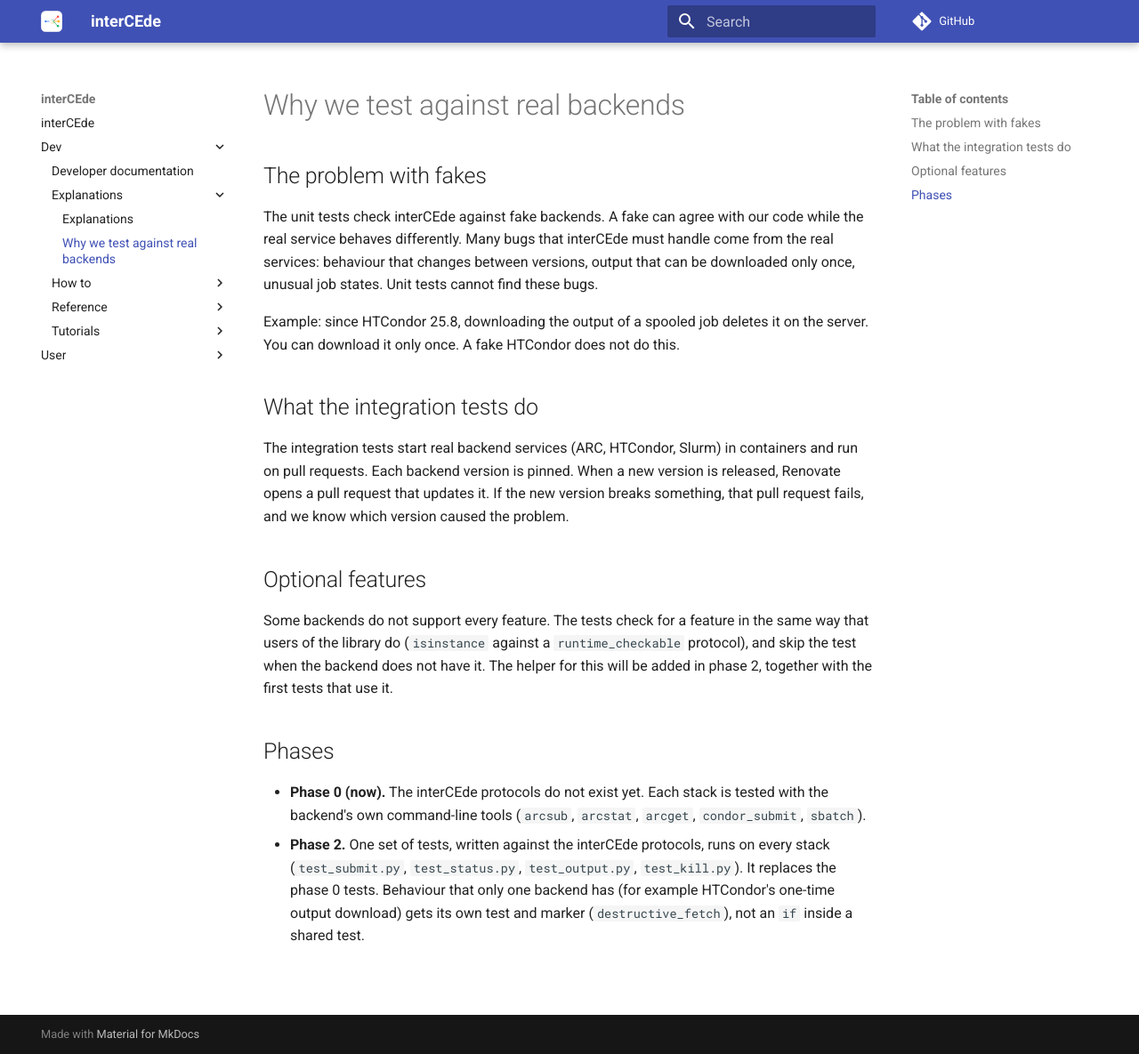
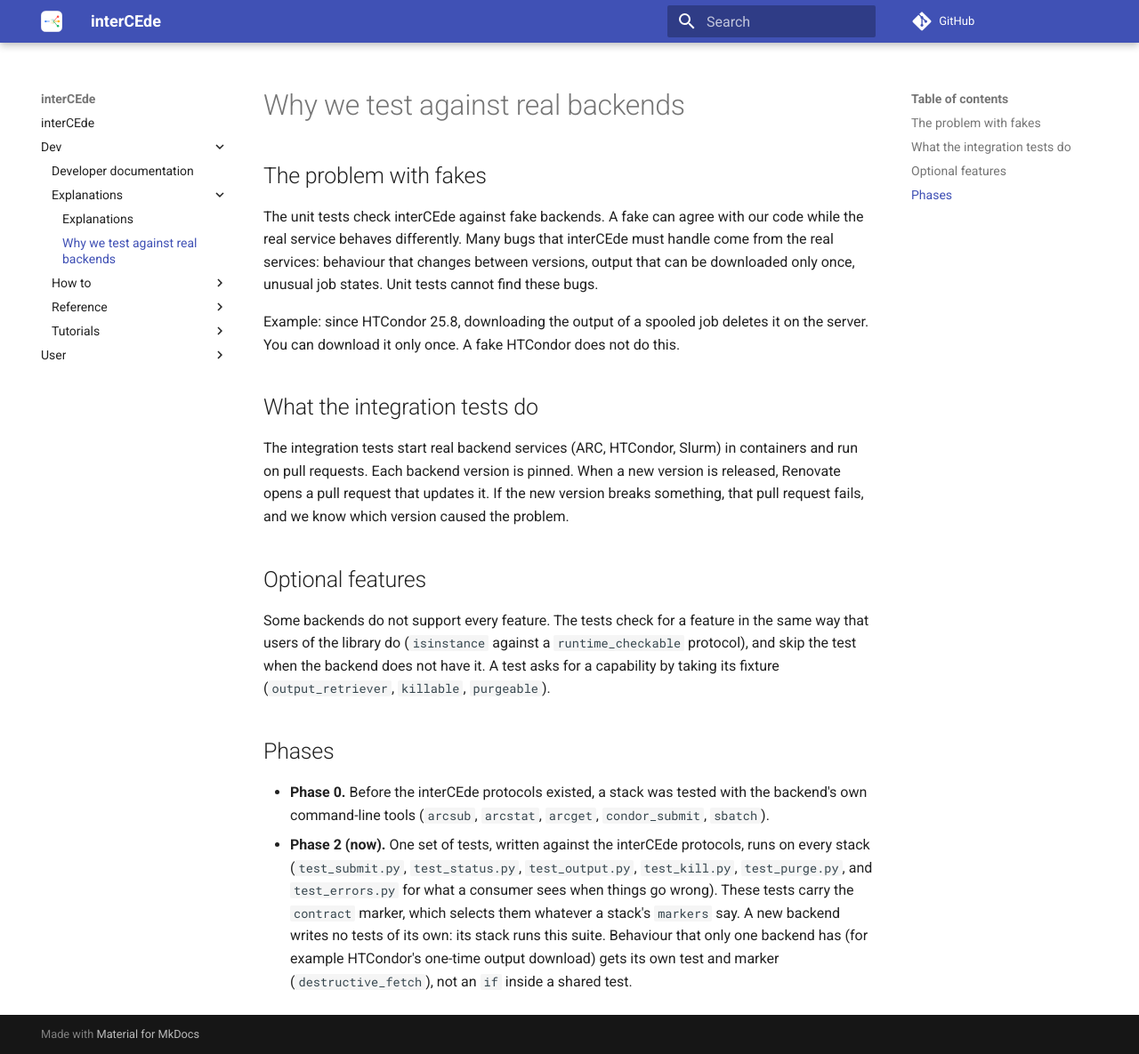
Before and after one commit to DIRACGrid/intercede, an MkDocs documentation site: the page built from docs/dev/explanations/integration-testing.md, in a window 1280 px wide and 1185 px high. Shown: the whole window at 89% size. Built offline with MkDocs 1.6.1 and Material for MkDocs 9.7.7, drawn with Linux system fonts in a browser that asks for light colours; comment, search, counter and statistics services are not loaded.

Commit message:
docs: the shared suite replaces the phase 0 integration tests
Part of #23.

```diff
--- a/docs/dev/explanations/integration-testing.md
+++ b/docs/dev/explanations/integration-testing.md
@@ -21,14 +21,17 @@ know which version caused the problem.
 
 Some backends do not support every feature. The tests check for a feature in the same way that
 users of the library do (`isinstance` against a `runtime_checkable` protocol), and skip the test
-when the backend does not have it. The helper for this will be added in phase 2, together with the
-first tests that use it.
+when the backend does not have it. A test asks for a capability by taking its fixture
+(`output_retriever`, `killable`, `purgeable`).
 
 ## Phases
 
-- **Phase 0 (now).** The interCEde protocols do not exist yet. Each stack is tested with the
-  backend's own command-line tools (`arcsub`, `arcstat`, `arcget`, `condor_submit`, `sbatch`).
-- **Phase 2.** One set of tests, written against the interCEde protocols, runs on every stack
-  (`test_submit.py`, `test_status.py`, `test_output.py`, `test_kill.py`). It replaces the phase 0
-  tests. Behaviour that only one backend has (for example HTCondor's one-time output download)
-  gets its own test and marker (`destructive_fetch`), not an `if` inside a shared test.
+- **Phase 0.** Before the interCEde protocols existed, a stack was tested with the backend's own
+  command-line tools (`arcsub`, `arcstat`, `arcget`, `condor_submit`, `sbatch`).
+- **Phase 2 (now).** One set of tests, written against the interCEde protocols, runs on every stack
+  (`test_submit.py`, `test_status.py`, `test_output.py`, `test_kill.py`, `test_purge.py`, and
+  `test_errors.py` for what a consumer sees when things go wrong). These tests carry the
+  `contract` marker, which selects them whatever a stack's `markers` say. A new backend writes no
+  tests of its own: its stack runs this suite. Behaviour that only one backend has (for example
+  HTCondor's one-time output download) gets its own test and marker (`destructive_fetch`), not an
+  `if` inside a shared test.
```
Also changed, not shown: docs/dev/how-to/add-an-integration-stack.md (+3 -2 lines), docs/dev/reference/integration-stacks.md (+13 -2 lines).
